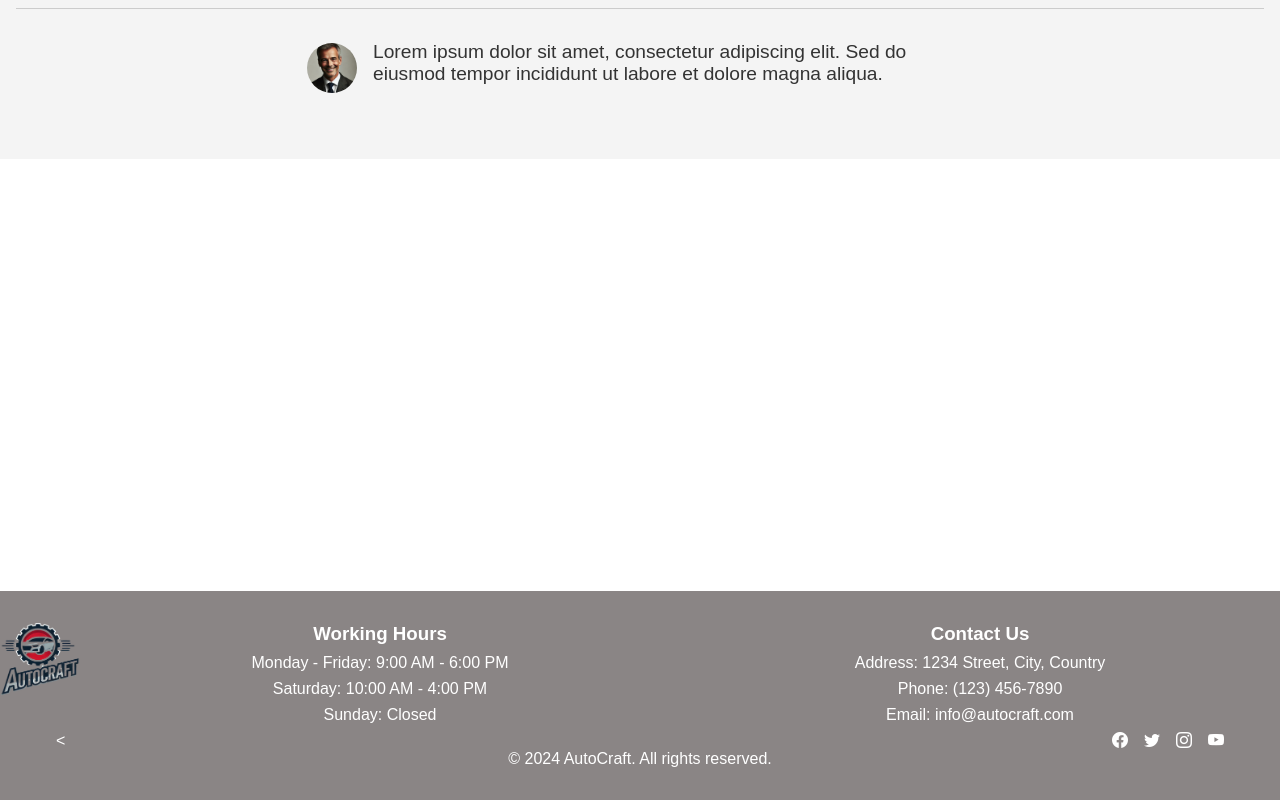
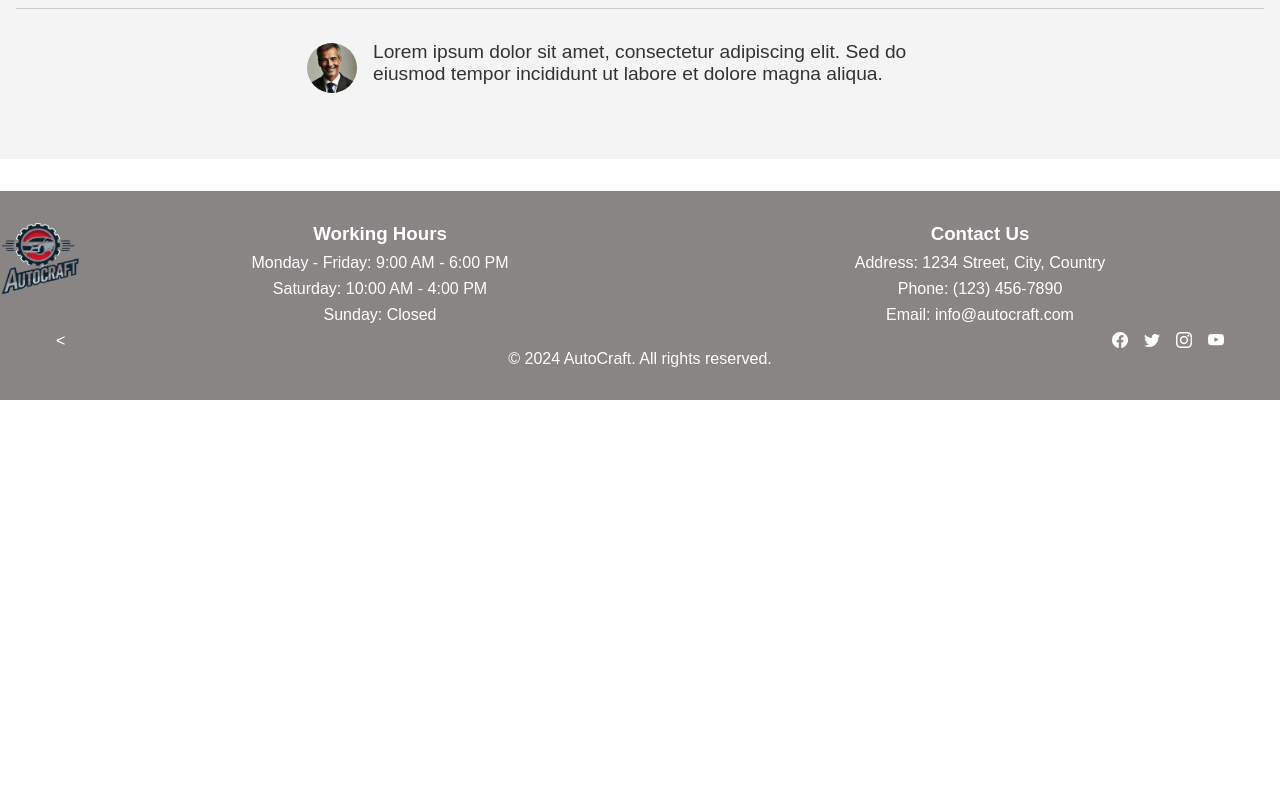
Before and after one commit to copeciucnatalia/newsite, a plain HTML site: page service3.html in a window 1280 px wide. Shown: the part 1507-2307 px from the top of the page. After the commit the page ends 1907 px from the top, so only its background shows below. Drawn offline with nearby package versions, Linux system fonts and the light colour scheme; some packages are replaced by stand-ins of ours.

Commit message:
Update service3.html

```diff
--- a/service3.html
+++ b/service3.html
@@ -75,7 +75,6 @@
                     magna aliqua.</p>
             </div>
         </section>
-    <div id="map"></div>
     </main>
 <footer>
     <div class="footer-info">
```
